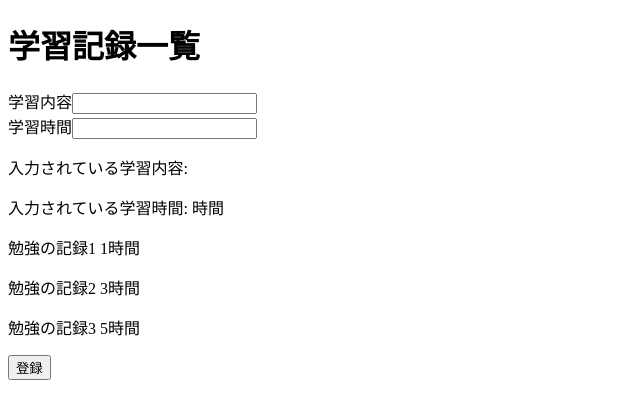
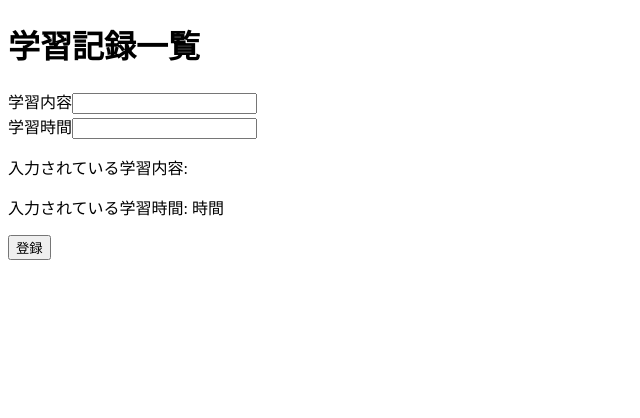
Before and after one commit to sts151718/react-study-log, a React (Vite) app: page / in a window 1280 px wide. Shown: the top 418 px of the page, without its empty margins (0-640 px from the left). Built offline with nearby package versions, Linux system fonts and the light colour scheme.

Commit message:
テストデータを削除

```diff
--- a/src/App.jsx
+++ b/src/App.jsx
@@ -1,11 +1,7 @@
 import { useState } from 'react';
 
 export const App = () => {
-  const [records, setRecords] = useState([
-    { title: '勉強の記録1', time: 1 },
-    { title: '勉強の記録2', time: 3 },
-    { title: '勉強の記録3', time: 5 },
-  ]);
+  const [records, setRecords] = useState([]);
 
   const [studyText, setStudyText] = useState('');
   const [studyTime, setStudyTime] = useState('');
```
